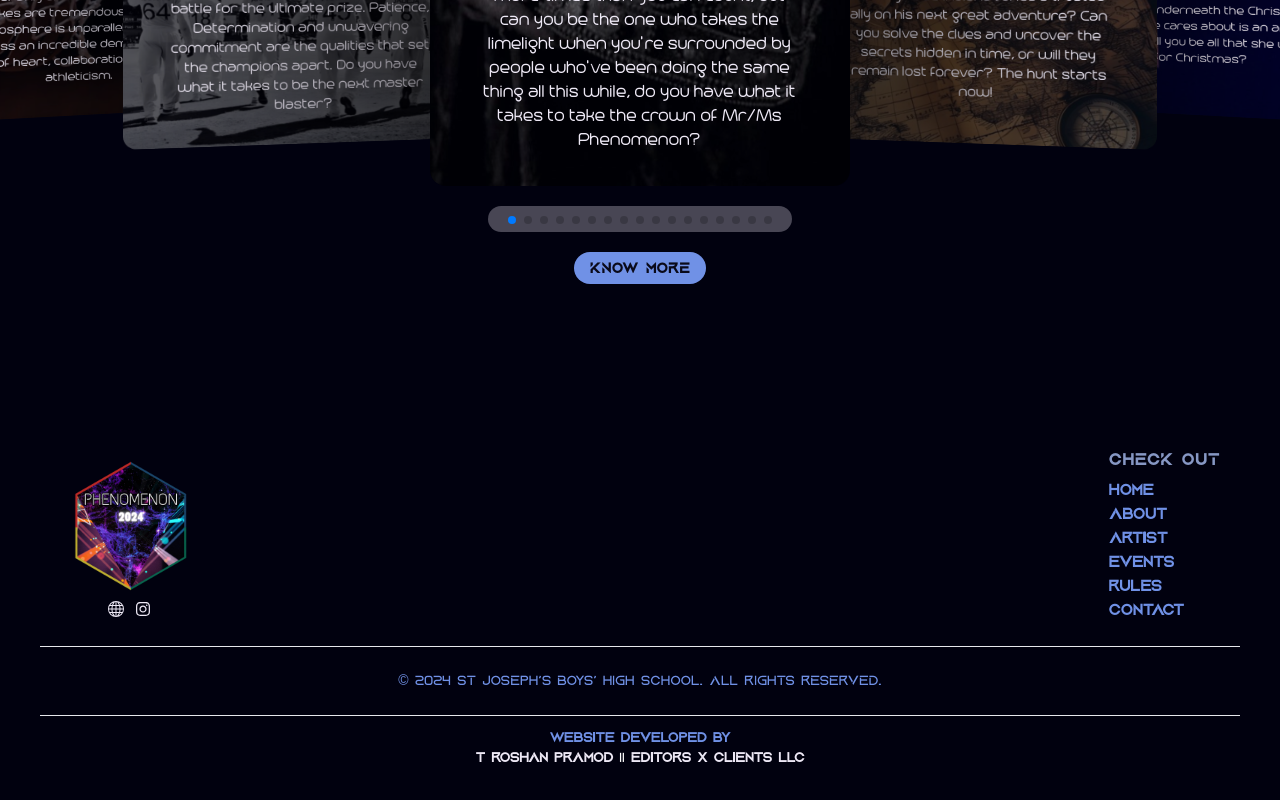
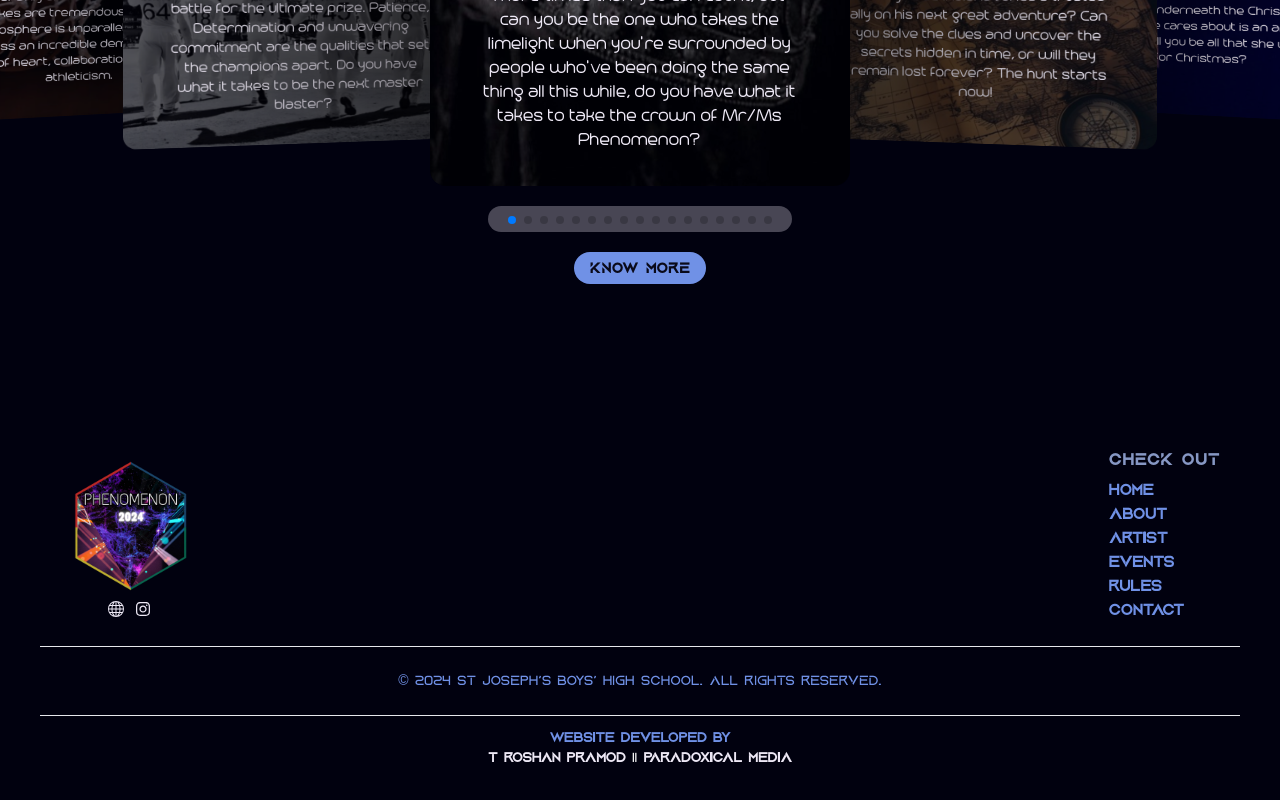
Before and after one commit to aayanatsap/phenomenon, a Next.js app: page / in a window 1280 px wide. Shown: the part 2114-2914 px from the top of the page. Built offline with nearby package versions, Linux system fonts and the light colour scheme.

Commit message:
Update Footer.tsx

```diff
--- a/components/ui/Footer.tsx
+++ b/components/ui/Footer.tsx
@@ -50,7 +50,7 @@ export function Footer() {
       <div className="flex flex-col w-full md:text-sm text-xs font-trench">
         <span className="text-center text-lightblue font-bold font-aquire">Website developed by</span>
         <p className="text-center text-white font-aquire">
-          <span className='text-center text-whitepink font-semibold'><a href=" https://www.linkedin.com/in/roshan-pramod-0b7806322/" target="__blank" className=""><span className="hover:text-midgray duration-500 font-bold">T Roshan Pramod</span></a></span> || <span className='text-center text-whitepink font-semibold'><a href="" target="__blank" className=""><span className="hover:text-midgray duration-500 font-bold">Editors x Clients LLC</span></a></span>
+          <span className='text-center text-whitepink font-semibold'><a href=" https://www.linkedin.com/in/roshan-pramod-0b7806322/" target="__blank" className=""><span className="hover:text-midgray duration-500 font-bold">T Roshan Pramod</span></a></span> || <span className='text-center text-whitepink font-semibold'><a href="https://www.linkedin.com/in/paradoxical-media-bb93a2341" target="__blank" className=""><span className="hover:text-midgray duration-500 font-bold">Paradoxical Media</span></a></span>
         </p>
       </div>
     </footer>
```
